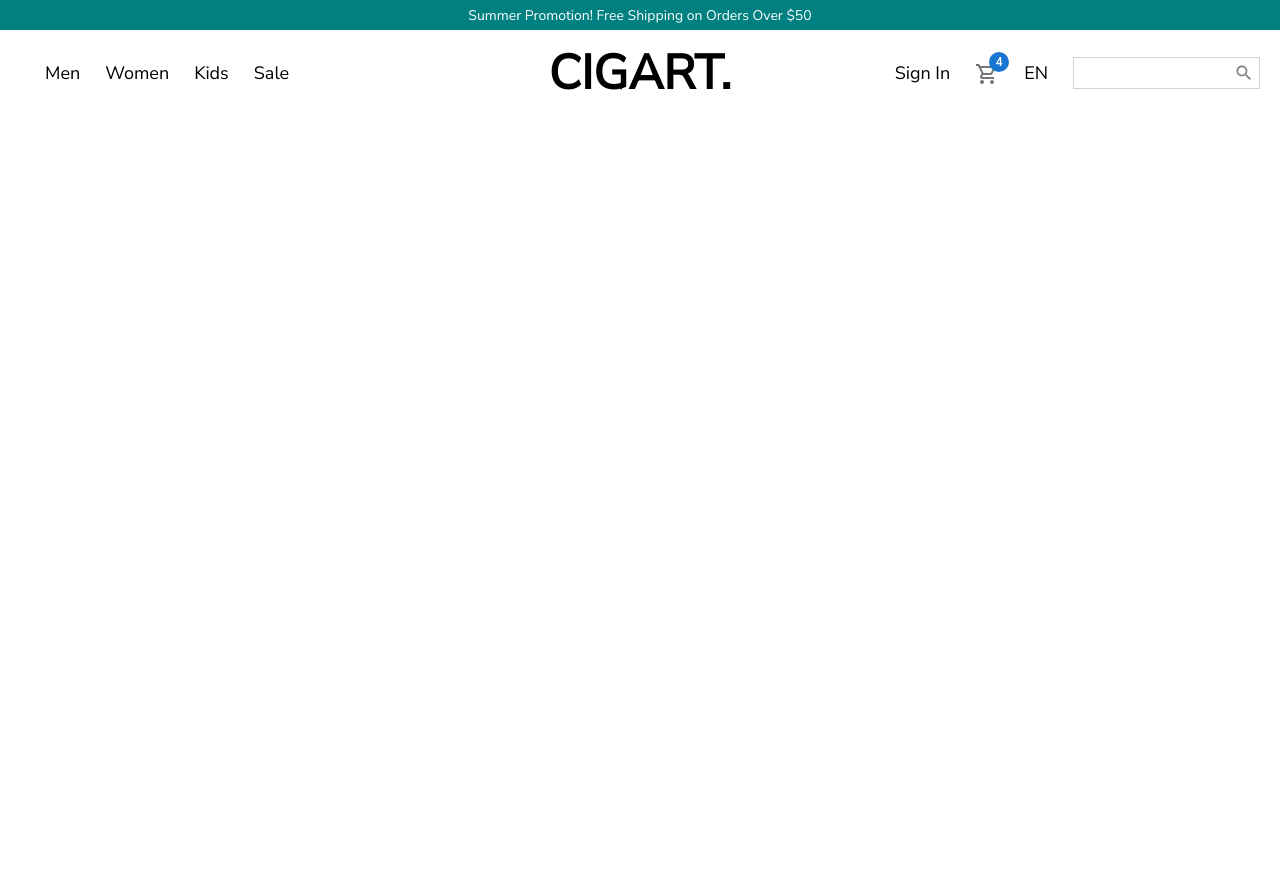
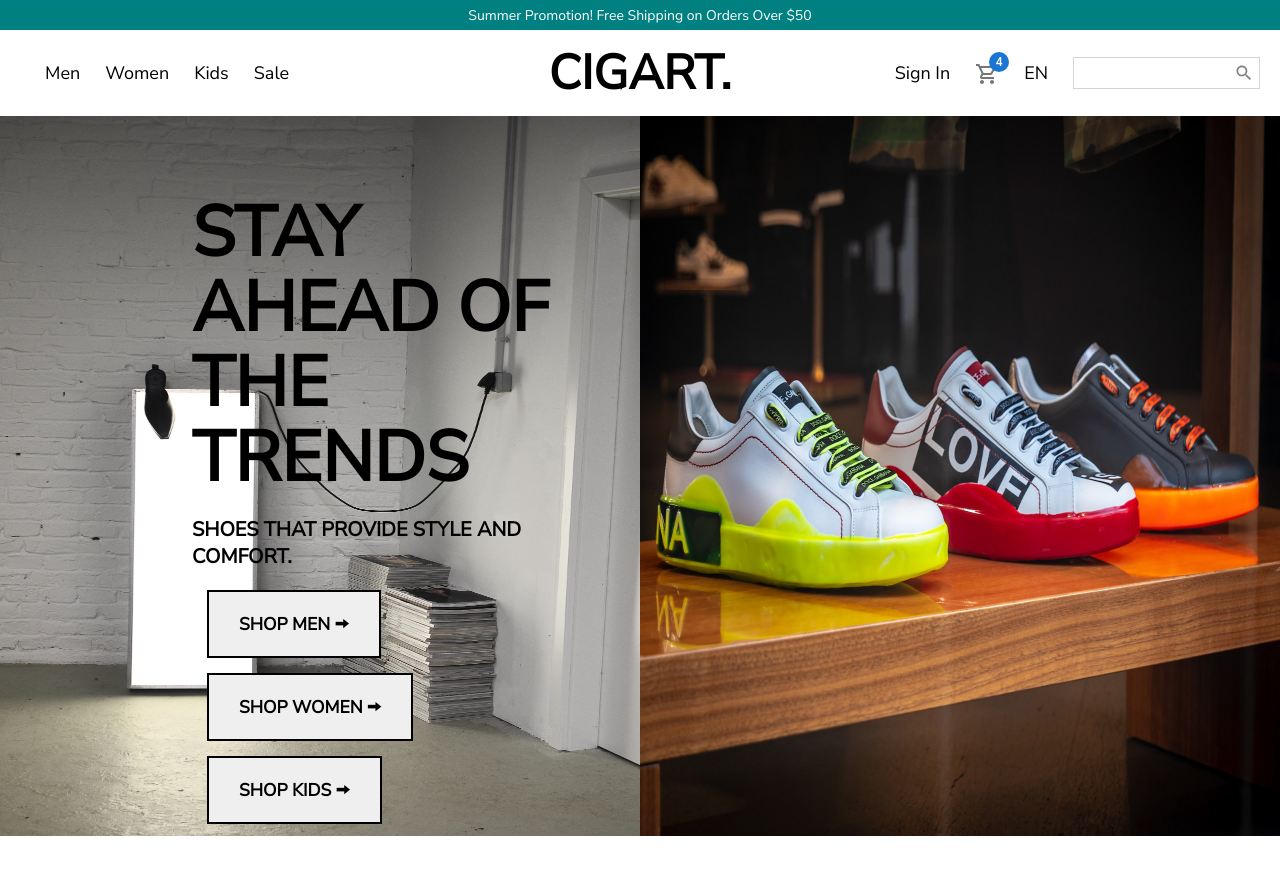
Before and after one commit to ericn17/cigart-react, a React (Create React App) app: page / in a window 1280 px wide. Shown: the top 874 px of the page. Before the commit the page ends 800 px from the top, so only its background shows below. Built offline with nearby package versions, Linux system fonts and the light colour scheme.

Commit message:
hero component added, button needs hover effect

```diff
--- /dev/null
+++ b/src/components/Hero.jsx
@@ -0,0 +1,102 @@
+import React from 'react'
+import styled from "styled-components"
+import Hero1 from '../assets/img/hero-image-1.jpg'
+import Hero2 from '../assets/img/hero-image-2.jpg'
+
+
+const Container = styled.div`
+  width: 100%;
+  height: 100vh;
+  display: flex;
+`
+
+// const Wrapper = styled.div`
+//   height: 100vh;
+//   width: 100vw;
+//   display: flex;
+//   position: relative;
+// `
+const HeroSection1 = styled.div`
+  width: 100%;
+  position: relative;
+`
+const HeroSection2 = styled.div`
+  width: 100%;
+`
+
+const ImgContainer = styled.div`
+  height: 100%;
+  width: 100%;
+  flex: 1;
+`
+
+const Image = styled.img`
+  height: 90%;
+  width: 100%;
+`
+const Btn = styled.button`
+  display: flex;
+  outline: 0;
+  text-align: center;
+  padding: 17px 30px;
+  border: 0;
+  color: #fff;
+  font-size: 17.5px;
+  border: 2px solid transparent;
+  border-color: #000;
+  color: #000;
+  font-weight: 800;
+  line-height: 30px;
+  transition: .1s ease-in-out;
+  cursor: pointer;
+  margin: 15px;
+`
+
+const InfoContainer = styled.div`
+  position: absolute;
+  top: 10%;
+  left: 30%;
+  right: 5%;
+  &:hover .Shop {
+    background-color: black;
+  }
+`
+
+const Title = styled.h1`
+  font-size:70px;
+  line-height: 75px;
+`
+
+const Desc = styled.p`
+  margin: 20px 0px;
+  font-size: 20px;
+  font-weight: 900;
+`
+
+
+
+function Hero() {
+  return (
+    <Container>
+        <HeroSection1>
+          <ImgContainer>
+            <Image src={Hero1}/>
+          </ImgContainer>
+          <InfoContainer>
+            <Title>STAY AHEAD OF THE TRENDS</Title>
+            <Desc>SHOES THAT PROVIDE STYLE AND COMFORT.</Desc>
+            <Btn class="Shop">SHOP MEN 🠪 </Btn>
+            <Btn class="Shop">SHOP WOMEN 🠪</Btn>
+            <Btn class="Shop">SHOP KIDS 🠪</Btn>
+          </InfoContainer>
+        </HeroSection1>
+        <HeroSection2>
+          <ImgContainer>
+            <Image src={Hero2}/>
+          </ImgContainer>
+        </HeroSection2>
+    </Container>
+  )
+}
+
+export default Hero
--- /dev/null
+++ b/src/components/Slider.jsx
@@ -0,0 +1,103 @@
+import React from 'react'
+import styled from "styled-components"
+import ArrowLeftOutlinedIcon from '@mui/icons-material/ArrowLeftOutlined';
+import ArrowRightOutlinedIcon from '@mui/icons-material/ArrowRightOutlined';
+import Hero1 from '../assets/img/hero-image-2.jpg'
+
+
+const Container = styled.div`
+  width: 100%;
+  height: 100vh;
+  display: flex;
+  position: relative;
+`
+
+const Arrow= styled.div`
+  width: 50px;
+  height: 50px;
+  background-color: #fff7f7;
+  border-radius: 50%;
+  display: flex;
+  align-items: center;
+  justify-content: center;
+  position: absolute;
+  top: 0;
+  bottom: 0;
+  left: ${(props) => props.direction === "left" && "10px"};
+  right: ${(props) => props.direction === "right" && "10px"};
+  margin: auto;
+  cursor: pointer;
+  opacity: 0.5;
+`
+const Wrapper = styled.div`
+  height: 100%;
+  display: flex;
+`
+
+const Slide = styled.div`
+  width: 100vw;
+  height: 100vh;
+  display: flex;
+  align-items: center;
+  position: relative;
+`
+
+const ImgContainer = styled.div`
+  height: 100%;
+  width: 100%;
+  flex: 1;
+`
+
+const Image = styled.img`
+  height: 80%;
+`
+
+const InfoContainer = styled.div`
+  flex: 1;
+  position: absolute;
+`
+
+const Title = styled.h1`
+  font-size:70px
+`
+
+const Desc = styled.p`
+  margin: 50px 0px;
+  font-size: 20px;
+  font-weight: 500;
+  letter-spacing: 3px;
+`
+
+const Btn = styled.button`
+  padding: 10px;
+  font-size: 20px;
+  background-color: transparent;
+  cursor: pointer;
+`
+
+function Slider() {
+  return (
+    <Container>
+      <Arrow direction="left">
+        <ArrowLeftOutlinedIcon/>
+      </Arrow>
+      <Wrapper>
+        <Slide>
+          <ImgContainer>
+            <Image src={Hero1}/>
+          </ImgContainer>
+          <InfoContainer>
+            <Title>SUMMER SALE</Title>
+            <Desc>GET 30% OUR NEW ARRIVALS.</Desc>
+            <Btn>SHOP NOW</Btn>
+          </InfoContainer>
+        </Slide>
+      </Wrapper>
+      <Arrow direction="right">
+        <ArrowRightOutlinedIcon/>
+      </Arrow>
+    </Container>
+  )
+}
+
+export default Slider
--- /dev/null
+++ b/src/data.js
@@ -0,0 +1 @@
+export const
--- a/src/pages/Home.jsx
+++ b/src/pages/Home.jsx
@@ -1,12 +1,15 @@
 import React from 'react'
 import Navbar from '../components/Navbar'
 import Promotion from '../components/Promotion'
+// import Slider from '../components/Slider'
+import Hero from '../components/Hero'
 
 const Home = () => {
   return (
     <div>
       <Promotion/>
       <Navbar/>
+      <Hero/>
     </div>
   )
 }
```
